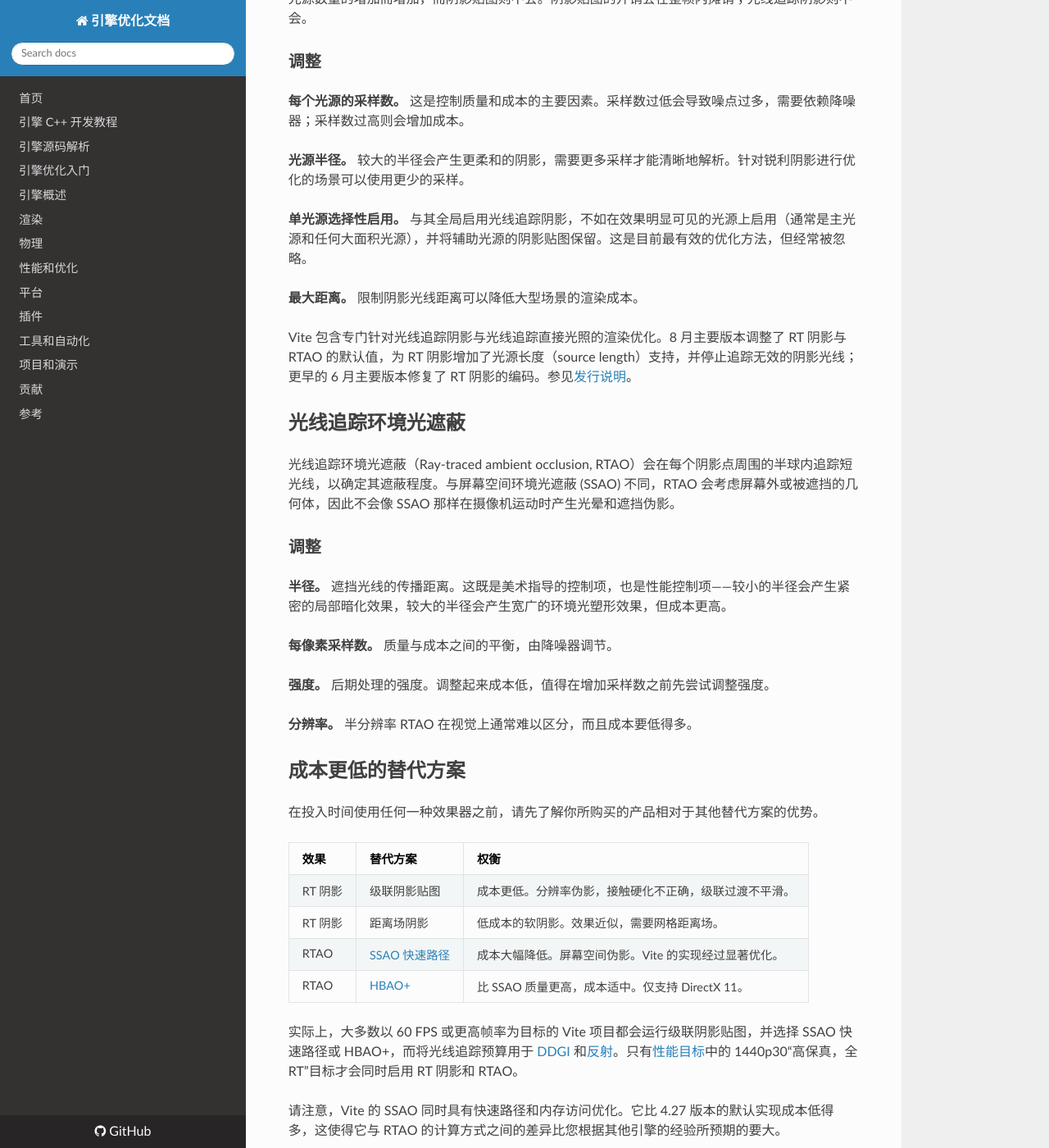
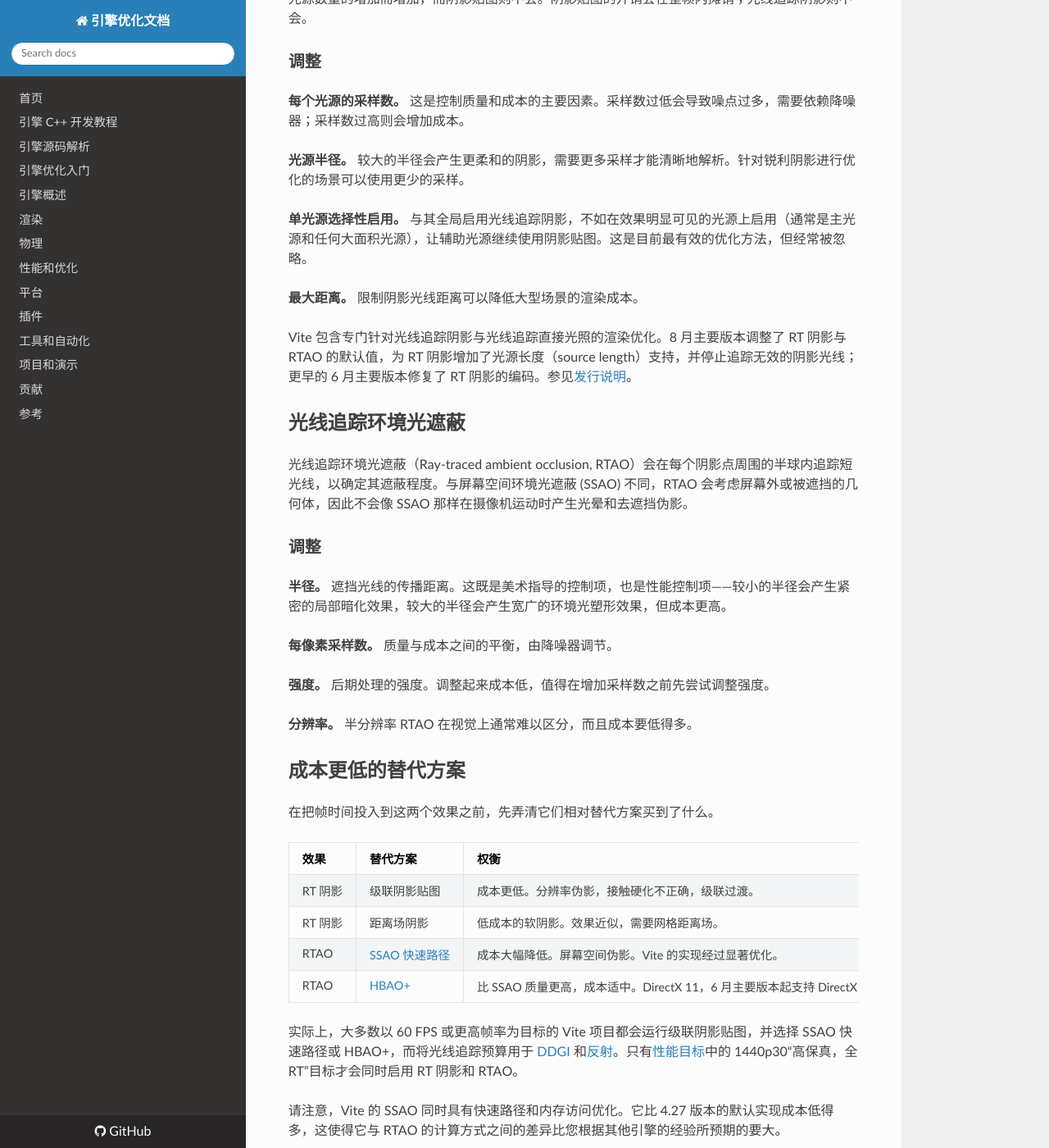
Before and after one commit to OpenHUTB/cpp, an MkDocs documentation site: the page built from docs/optimization/Rendering/RT-Shadows-And-Ambient-Occlusion.md, in a window 1280 px wide and 1400 px high, scrolled down 531 px. Shown: the whole window at 82% size. Built offline with MkDocs 1.6.1, drawn with Linux system fonts in a browser that asks for light colours; nearby versions of some CDN libraries; a script that is not in the unit is left out; some of the changed text lies outside the part shown.

Commit message:
docs: 补充 HBAO+ 的 DirectX 12 支持并修正两处错译
- HBAO+ 原译只写 DirectX 11，原文为 DirectX 11、6 月主要版本起支持 DirectX 12
- 「投入时间使用效果器 / 购买产品」按原文改为「把帧时间投入这两个效果」
- 去遮挡伪影（disocclusion）、让辅助光源继续使用阴影贴图

```diff
--- a/docs/optimization/Rendering/RT-Shadows-And-Ambient-Occlusion.md
+++ b/docs/optimization/Rendering/RT-Shadows-And-Ambient-Occlusion.md
@@ -19,7 +19,7 @@
 
 **光源半径。** 较大的半径会产生更柔和的阴影，需要更多采样才能清晰地解析。针对锐利阴影进行优化的场景可以使用更少的采样。
 
-**单光源选择性启用。** 与其全局启用光线追踪阴影，不如在效果明显可见的光源上启用（通常是主光源和任何大面积光源），并将辅助光源的阴影贴图保留。这是目前最有效的优化方法，但经常被忽略。
+**单光源选择性启用。** 与其全局启用光线追踪阴影，不如在效果明显可见的光源上启用（通常是主光源和任何大面积光源），让辅助光源继续使用阴影贴图。这是目前最有效的优化方法，但经常被忽略。
 
 **最大距离。** 限制阴影光线距离可以降低大型场景的渲染成本。
 
@@ -28,7 +28,7 @@ Vite 包含专门针对光线追踪阴影与光线追踪直接光照的渲染优
 
 ## 光线追踪环境光遮蔽
 
-光线追踪环境光遮蔽（Ray-traced ambient occlusion, RTAO）会在每个阴影点周围的半球内追踪短光线，以确定其遮蔽程度。与屏幕空间环境光遮蔽 (SSAO) 不同，RTAO 会考虑屏幕外或被遮挡的几何体，因此不会像 SSAO 那样在摄像机运动时产生光晕和遮挡伪影。
+光线追踪环境光遮蔽（Ray-traced ambient occlusion, RTAO）会在每个阴影点周围的半球内追踪短光线，以确定其遮蔽程度。与屏幕空间环境光遮蔽 (SSAO) 不同，RTAO 会考虑屏幕外或被遮挡的几何体，因此不会像 SSAO 那样在摄像机运动时产生光晕和去遮挡伪影。
 
 ### 调整
 
@@ -42,14 +42,14 @@ Vite 包含专门针对光线追踪阴影与光线追踪直接光照的渲染优
 
 ## 成本更低的替代方案
 
-在投入时间使用任何一种效果器之前，请先了解你所购买的产品相对于其他替代方案的优势。
+在把帧时间投入到这两个效果之前，先弄清它们相对替代方案买到了什么。
 
 | 效果 | 替代方案 | 权衡 |
 |---|---|---|
-| RT 阴影 | 级联阴影贴图 | 成本更低。分辨率伪影，接触硬化不正确，级联过渡不平滑。 |
+| RT 阴影 | 级联阴影贴图 | 成本更低。分辨率伪影，接触硬化不正确，级联过渡。 |
 | RT 阴影 | 距离场阴影 | 低成本的软阴影。效果近似，需要网格距离场。 |
 | RTAO | [SSAO 快速路径](./Ambient-Occlusion.md) | 成本大幅降低。屏幕空间伪影。Vite 的实现经过显著优化。 |
-| RTAO | [HBAO+](./Ambient-Occlusion.md) | 比 SSAO 质量更高，成本适中。仅支持 DirectX 11。 |
+| RTAO | [HBAO+](./Ambient-Occlusion.md) | 比 SSAO 质量更高，成本适中。DirectX 11，6 月主要版本起支持 DirectX 12。 |
 
 实际上，大多数以 60 FPS 或更高帧率为目标的 Vite 项目都会运行级联阴影贴图，并选择 SSAO 快速路径或 HBAO+，而将光线追踪预算用于 [DDGI](./DDGI-Dynamic.md) 和[反射](./RT-Reflections.md)。只有[性能目标](../EngineOverview/Performance-Targets.md)中的 1440p30“高保真，全 RT”目标才会同时启用 RT 阴影和 RTAO。
 
```
Also changed, not shown: other parts of docs/optimization/Rendering/RT-Shadows-And-Ambient-Occlusion.md (+1 -1 lines).
